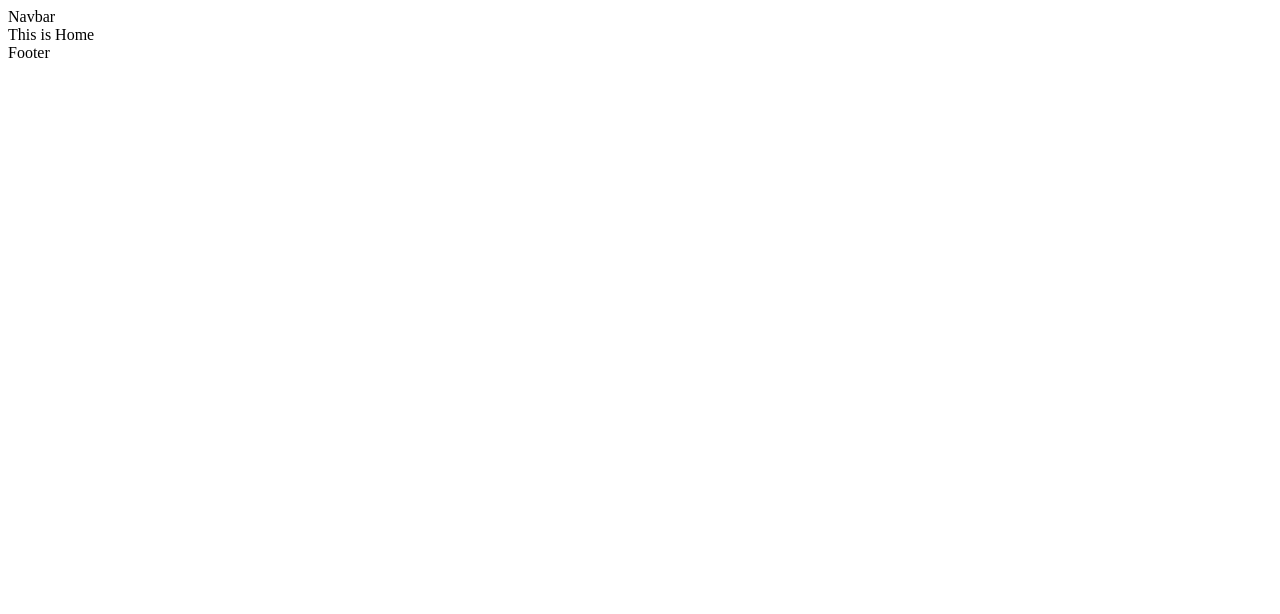
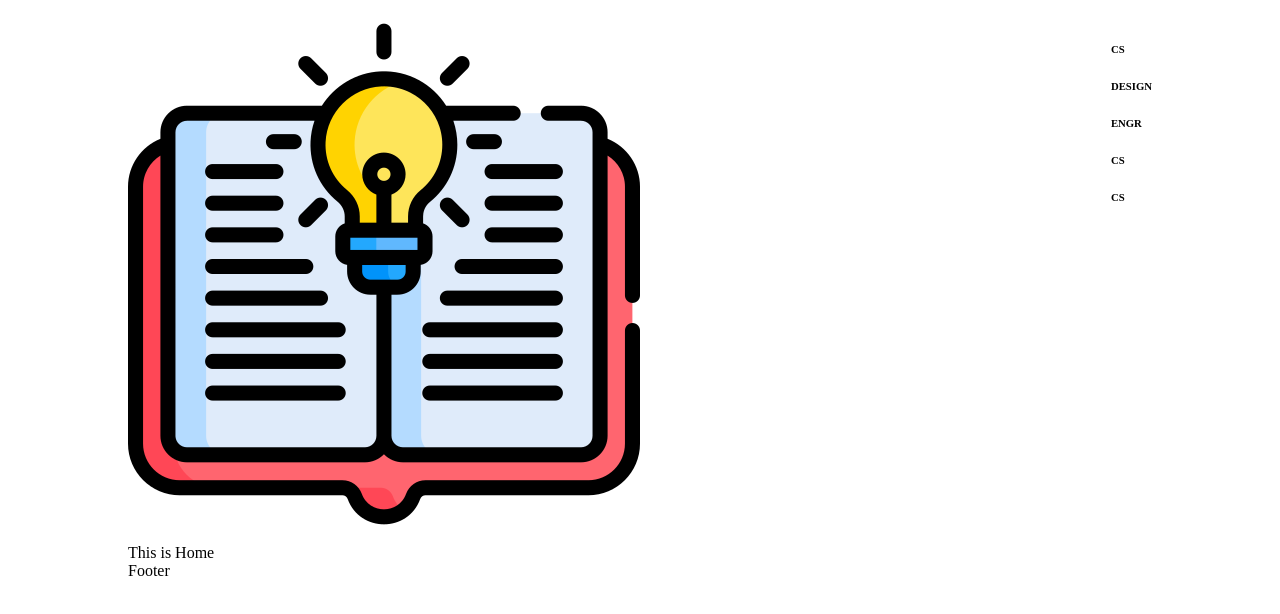
Before and after one commit to SutMa/StudentBlogApp, a React (Create React App) app in the folder client/: page / in a window 1280 px wide. Shown: the top 614 px of the page. Built offline with nearby package versions, Linux system fonts and the light colour scheme.

Commit message:
Working on the Navbar

```diff
--- a/client/src/components/Navbar.jsx
+++ b/client/src/components/Navbar.jsx
@@ -1,8 +1,31 @@
 import React from 'react'
+import Logo from "../img/BlogLogo.png"
+import { Link } from 'react-router-dom'
 
 function Navbar() {
   return (
-    <div>Navbar</div>
+    <div className="navbar">
+      <div className="container">
+        <div className="logo"><img src={Logo} alt="" /></div>
+        <div className="links">
+          <Link className='link' to='/?cat=cs'>
+            <h6>CS</h6>
+          </Link>
+          <Link className='link' to='/?cat=design'>
+            <h6>DESIGN</h6>
+          </Link>
+          <Link className='link' to='/?cat=engr'>
+            <h6>ENGR</h6>
+          </Link>
+          <Link className='link' to='/?cat=cs'>
+            <h6>CS</h6>
+          </Link>
+          <Link className='link' to='/?cat=cs'>
+            <h6>CS</h6>
+          </Link>
+        </div>
+      </div>
+    </div>
   )
 }
 
--- a/client/src/style.scss
+++ b/client/src/style.scss
@@ -1,7 +1,16 @@
 $lightGreen: #b9e7e7;
 
 .app{
+  display: flex;
+  justify-content: center;
   .container{
+    width: 1024px;
+
+    .link{
+      text-decoration: none;
+      color: inherit;
+    }
+
     //Login and Register
     .auth{
       display: flex;
@@ -51,5 +60,18 @@ $lightGreen: #b9e7e7;
         text-align: center;
       }
     }
+
+    //NAVBAR
+    .navbar{
+      .container{
+        padding: 10px 0px;
+        display: flex;
+        justify-content: space-between;
+        .logo{}
+        .links{}
+      }
+    }
   }
+
+
 }
```
Also changed, not shown: client/src/img/BlogLogo.png (added).
